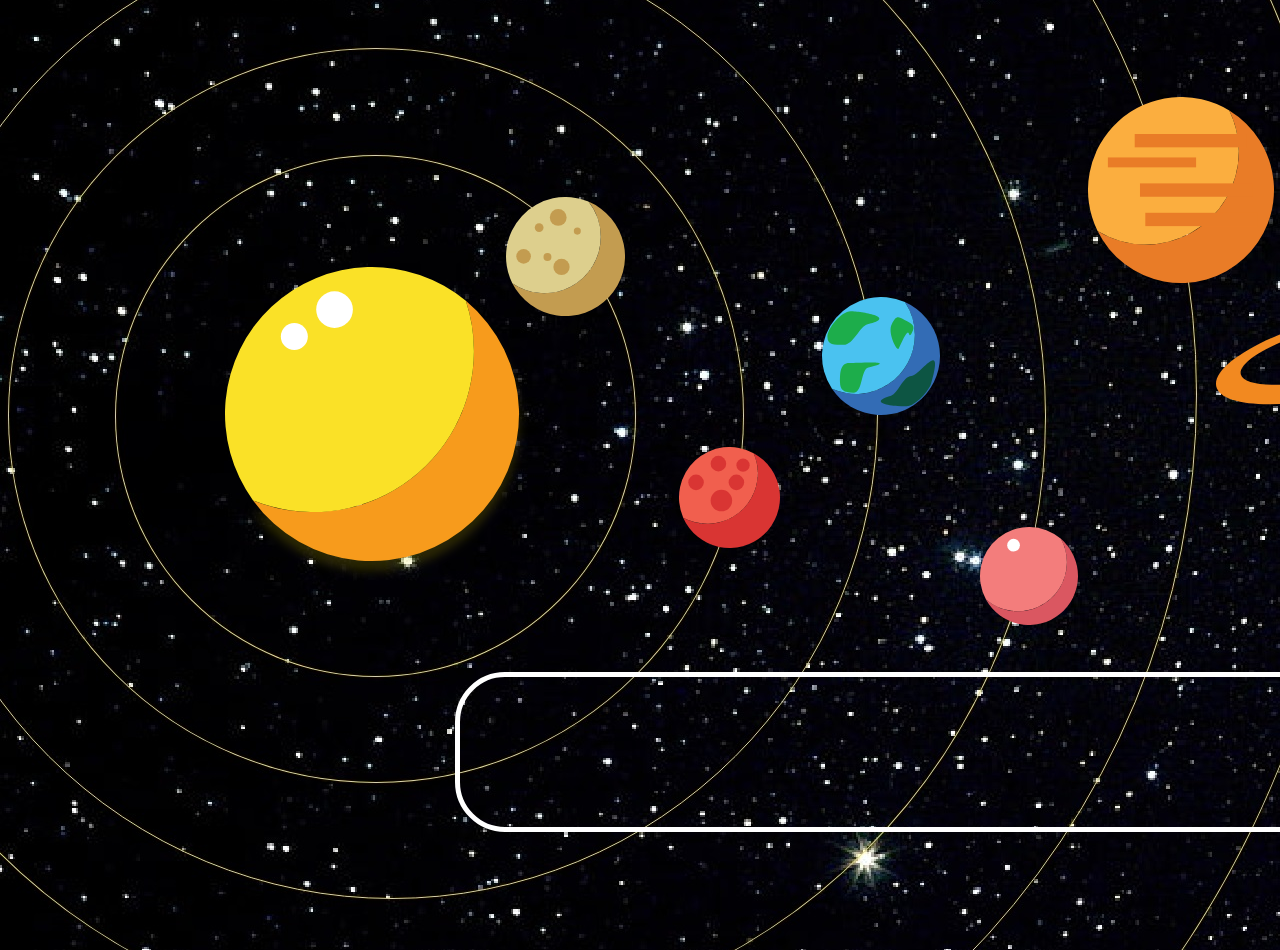
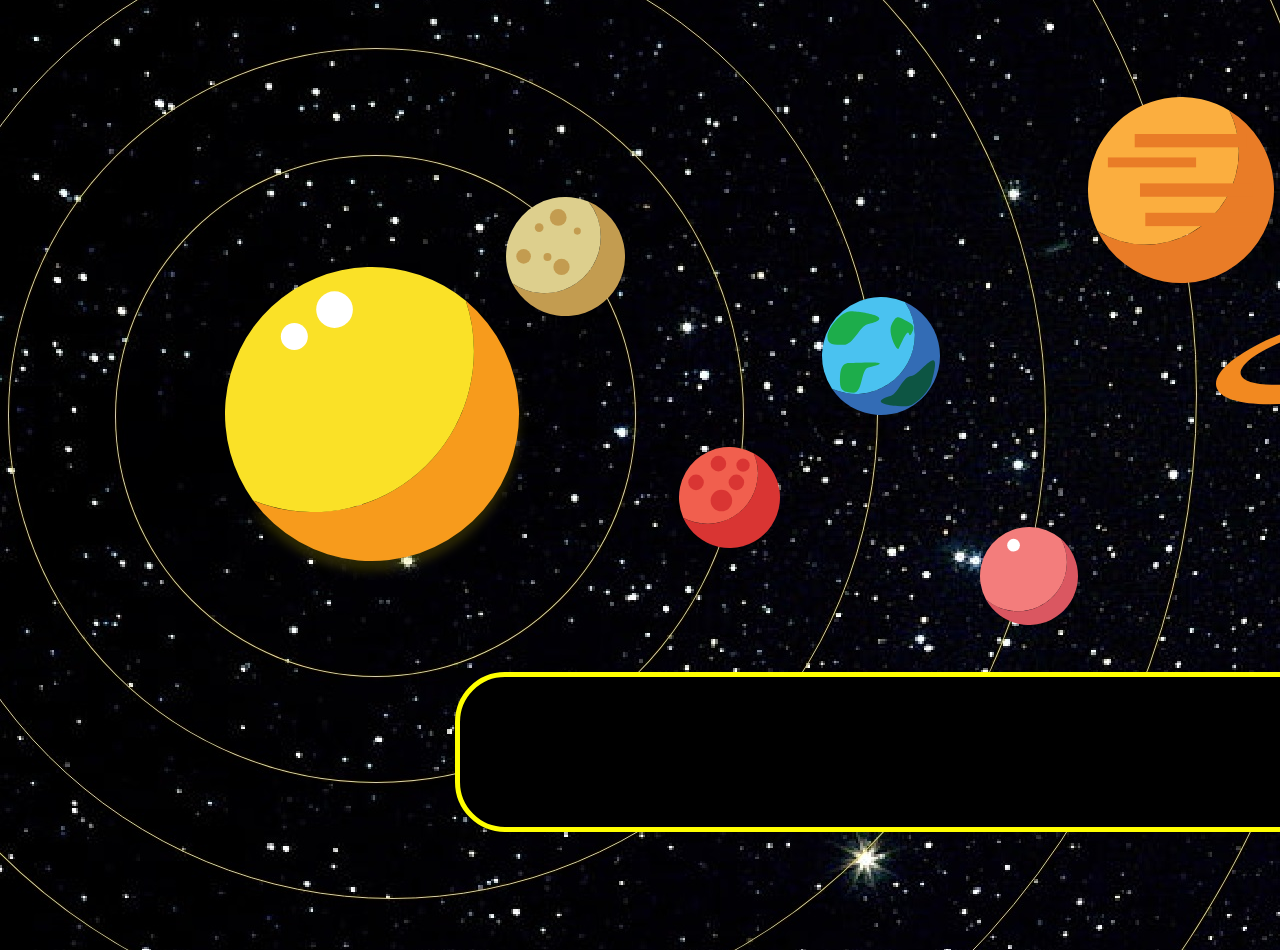
Before and after one commit to kwenox25/Dahilan_K_Gesalan_A_MusicMixer, a plain HTML site: page index.html in a window 1280 px wide. Shown: the part 103-1053 px from the top of the page. Drawn offline with Linux system fonts and the light colour scheme.

Commit message:
added bgc

```diff
--- a/css/main.css
+++ b/css/main.css
@@ -224,5 +224,6 @@ a {
 	background-repeat: no-repeat;
 	border-width: 5px;
 	border-style: solid;
-	border-color: white;
+	border-color: yellow;
+	background-color: #000;
 }
```
